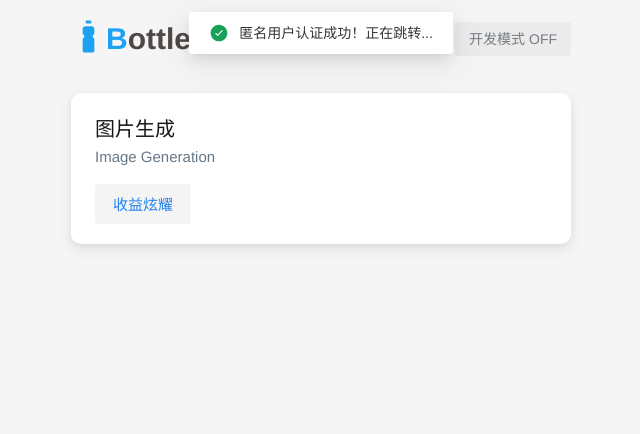
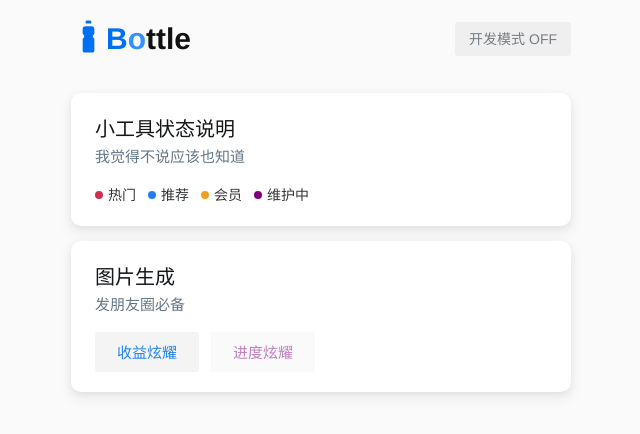
Before and after one commit to YuzeTT/bottle, a Vue app: page /#/login in a window 1280 px wide. Both pictures are taken after a click on the button "认证". Shown: the top 434 px of the page, without its empty margins (319-959 px from the left). Built offline with nearby package versions, Linux system fonts and the light colour scheme; a web font is replaced by a local one.

Commit message:
:lipstick: update ui

```diff
--- a/src/App.vue
+++ b/src/App.vue
@@ -35,7 +35,8 @@ import Navbar from './components/Navbar.vue';
 }
 
 html {
-  background: #f5f5f5;
+  /* background: #f5f5f5; */
+  background: #fafafa;
 }
 
 .slide-up-enter-active,
--- a/src/bottle.config.js
+++ b/src/bottle.config.js
@@ -2,13 +2,18 @@ export default {
   mode: "debug",
   tools: [
     {
-      title: ["图片生成", "Image Generation"],
+      title: ["图片生成", "发朋友圈必备"],
       list: [
         {
           title: "收益炫耀",
           path: "/img_income",
           state: "info",
         },
+        {
+          title: "进度炫耀",
+          path: "/img_income",
+          state: "coding",
+        },
       ],
     },
   ],
--- a/src/components/Navbar.vue
+++ b/src/components/Navbar.vue
@@ -9,10 +9,11 @@ const id = nanoid(10)
 <template>
   <div class="navbar">
     <div class="left">
-      <div><svg t="1657272777599" class="logo" viewBox="0 0 1024 1024" version="1.1" xmlns="http://www.w3.org/2000/svg" p-id="11999" width="200" height="200"><path d="M682.666667 426.666667V298.666667a85.333333 85.333333 0 0 0-85.333334-85.333334h-170.666666a85.333333 85.333333 0 0 0-85.333334 85.333334v128a42.666667 42.666667 0 0 0 42.666667 42.666666v82.773334a42.666667 42.666667 0 0 0-42.666667 42.666666V938.666667a42.666667 42.666667 0 0 0 42.666667 42.666666h256a42.666667 42.666667 0 0 0 42.666667-42.666666v-343.893334a42.666667 42.666667 0 0 0-42.666667-42.666666V469.333333a42.666667 42.666667 0 0 0 42.666667-42.666666zM448 128h128a21.333333 21.333333 0 0 0 21.333333-21.333333V85.333333a42.666667 42.666667 0 0 0-42.666666-42.666666h-85.333334a42.666667 42.666667 0 0 0-42.666666 42.666666v21.333334a21.333333 21.333333 0 0 0 21.333333 21.333333z" p-id="12000" data-spm-anchor-id="a313x.7781069.0.i8" class="selected" fill="#1da1f2"></path></svg></div>
+      <div><svg t="1657272777599" class="logo" viewBox="0 0 1024 1024" version="1.1" xmlns="http://www.w3.org/2000/svg" p-id="11999" width="200" height="200"><path d="M682.666667 426.666667V298.666667a85.333333 85.333333 0 0 0-85.333334-85.333334h-170.666666a85.333333 85.333333 0 0 0-85.333334 85.333334v128a42.666667 42.666667 0 0 0 42.666667 42.666666v82.773334a42.666667 42.666667 0 0 0-42.666667 42.666666V938.666667a42.666667 42.666667 0 0 0 42.666667 42.666666h256a42.666667 42.666667 0 0 0 42.666667-42.666666v-343.893334a42.666667 42.666667 0 0 0-42.666667-42.666666V469.333333a42.666667 42.666667 0 0 0 42.666667-42.666666zM448 128h128a21.333333 21.333333 0 0 0 21.333333-21.333333V85.333333a42.666667 42.666667 0 0 0-42.666666-42.666666h-85.333334a42.666667 42.666667 0 0 0-42.666666 42.666666v21.333334a21.333333 21.333333 0 0 0 21.333333 21.333333z" p-id="12000" data-spm-anchor-id="a313x.7781069.0.i8" class="selected" fill="#0070f3"></path></svg></div>
       <div class="title">
-        <span style="color: #1da1f2;">B</span>
-        <span>ottle</span>
+        <span style="color: #0070f3;">B</span>
+        <span style="color: #3291ff;">o</span>
+        <span style="color: #111111;">ttle</span>
       </div>
     </div>
     <div class="right">
@@ -45,7 +46,6 @@ const id = nanoid(10)
   font-size: 30px;
   color: #504847;
   display: flex;
-  /* justify-content: center; */
   align-items: center;
   justify-content: space-between;
 }
--- a/src/views/Index/Index.vue
+++ b/src/views/Index/Index.vue
@@ -25,32 +25,56 @@ if(id===null) {
   router.push('/login');
 }else {
   print('DEBUG', `已登录 [${id}] `+user_name)
-  message.success(`欢迎回来！${user_name}`,{ duration: 1000, placement: 'bottom' })
+  message.success(`欢迎回来！${user_name}`,{ duration: 1000 })
 }
 </script>
 
 <template>
   <div class="container">
+    <Card class="cards boxShadow" title="小工具状态说明" remarks="我觉得不说应该也知道">
+      <n-space style="align-items: center;">
+        <div style="display: flex;align-items: center;">
+          <n-badge dot type="error" />
+          <span style="padding-left: 5px;">热门</span>
+        </div>
+        <div style="display: flex;align-items: center;">
+          <n-badge dot type="info" />
+          <span style="padding-left: 5px;">推荐</span>
+        </div>
+        <div style="display: flex;align-items: center;">
+          <n-badge dot type="warning" />
+          <span style="padding-left: 5px;">会员</span>
+        </div>
+        <div style="display: flex;align-items: center;">
+          <n-badge dot color="purple" />
+          <span style="padding-left: 5px;">维护中</span>
+        </div>
+      </n-space>
+    </Card>
     <Card
-      class="boxShadow"
+      class="cards boxShadow"
       v-for="(item,i) in bottleConfig.tools"
       :key="i"
       :title="item.title[0]"
       :remarks="item.title[1]"
     >
-      <n-space>
+      <n-grid cols="2 s:3 m:4 l:4 xl:4 2xl:4" responsive="screen" :x-gap="12" :y-gap="8">
+        <n-grid-item v-for="(button,i) in item.list"
+            :key="i">
           <n-button
             size="large"
             strong
             tertiary
-          v-for="(button,i) in item.list"
-          :key="i"
+            style="width: 100%;"
             :type="button.state"
             @click="go(button.path)"
+            :color="button.state==='coding'?'purple':''"
+            :disabled="button.state==='coding'"
           >
             {{ button.title }}
           </n-button>
-      </n-space>
+        </n-grid-item>
+      </n-grid>
     </Card>
   </div>
 </template>
@@ -69,4 +93,8 @@ if(id===null) {
   0 3px 6px 0 rgba(0, 0, 0, 0.06),
   0 5px 12px 4px rgba(0, 0, 0, 0.04);
 }
+
+.cards {
+  margin-bottom: 15px;
+}
 </style>
--- a/src/views/Login/Login.vue
+++ b/src/views/Login/Login.vue
@@ -20,7 +20,7 @@ const submit = () => {
   localStorage.setItem('user_name', user_name.value?user_name.value:'匿名用户')
   loading.value = false
   message.success(
-    `${user_name.value?user_name.value:'匿名用户'}认证成功！正在跳转...`
+    `${user_name.value?user_name.value:'匿名用户'}认证成功！正在跳转...`,{ duration: 1000 }
   )
   router.push('/')
 }
```
Lines whose indentation alone changed are shown as unchanged.
